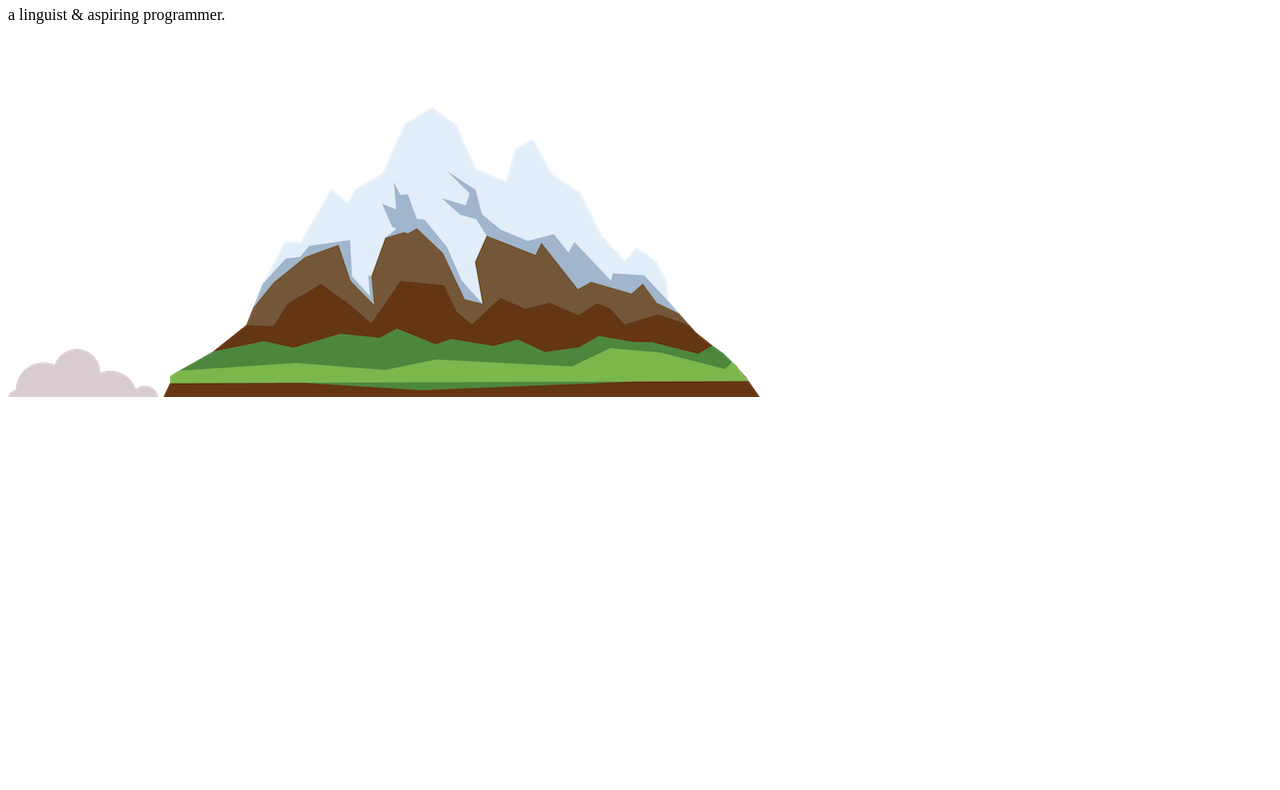
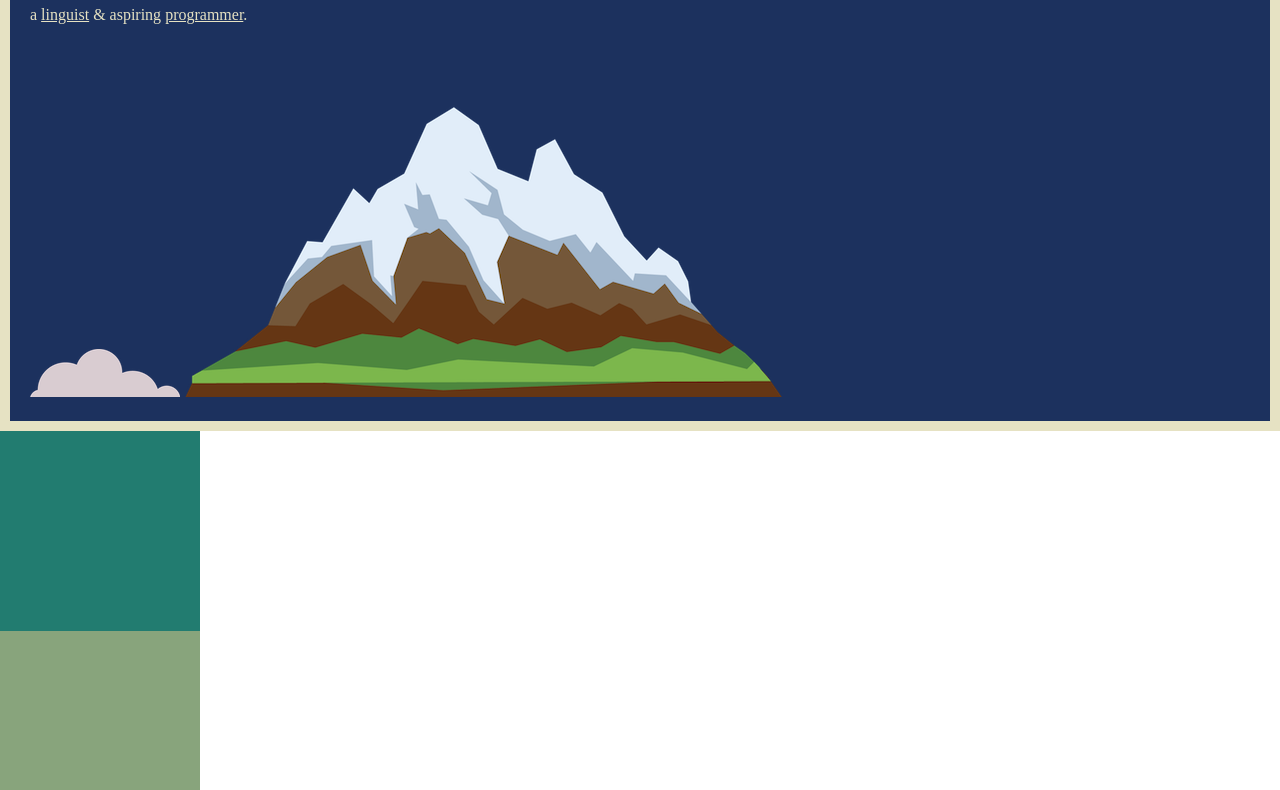
Before and after one commit to Floroush/Florian-Araujo-CV, a plain HTML site: page index.html in a window 1280 px wide. Shown: the part 134-924 px from the top of the page. Before the commit the page ends 800 px from the top, so only its background shows below. Drawn offline with Linux system fonts and the light colour scheme; files whose address does not match are found by name.

Commit message:
renomeei repositório

```diff
--- a/index.html
+++ b/index.html
@@ -5,8 +5,8 @@
     <meta charset="UTF-8">
     <meta http-equiv="X-UA-Compatible" content="IE=edge">
     <meta name="viewport" content="width=device-width, initial-scale=1.0">
-    <link rel="stylesheet" href="css florian araujo cv.css">
-    <link rel="icon" href="favicon florian araujo cv.ico">
+    <link rel="stylesheet" href="CSS/css florian araujo cv.css">
+    <link rel="icon" href="favicon.ico">
     <title>Florian Araújo</title>
 </head>
 
```
